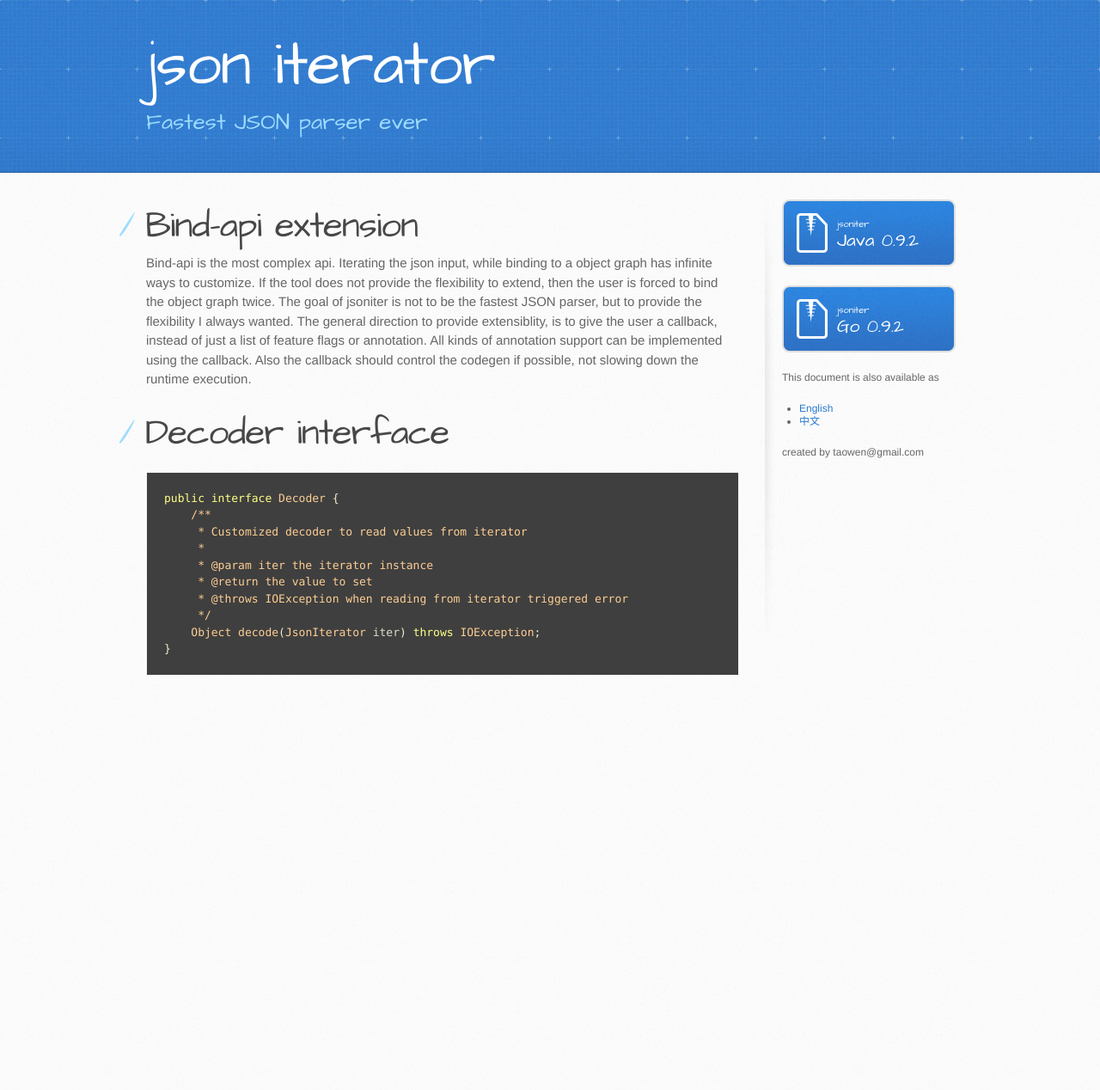
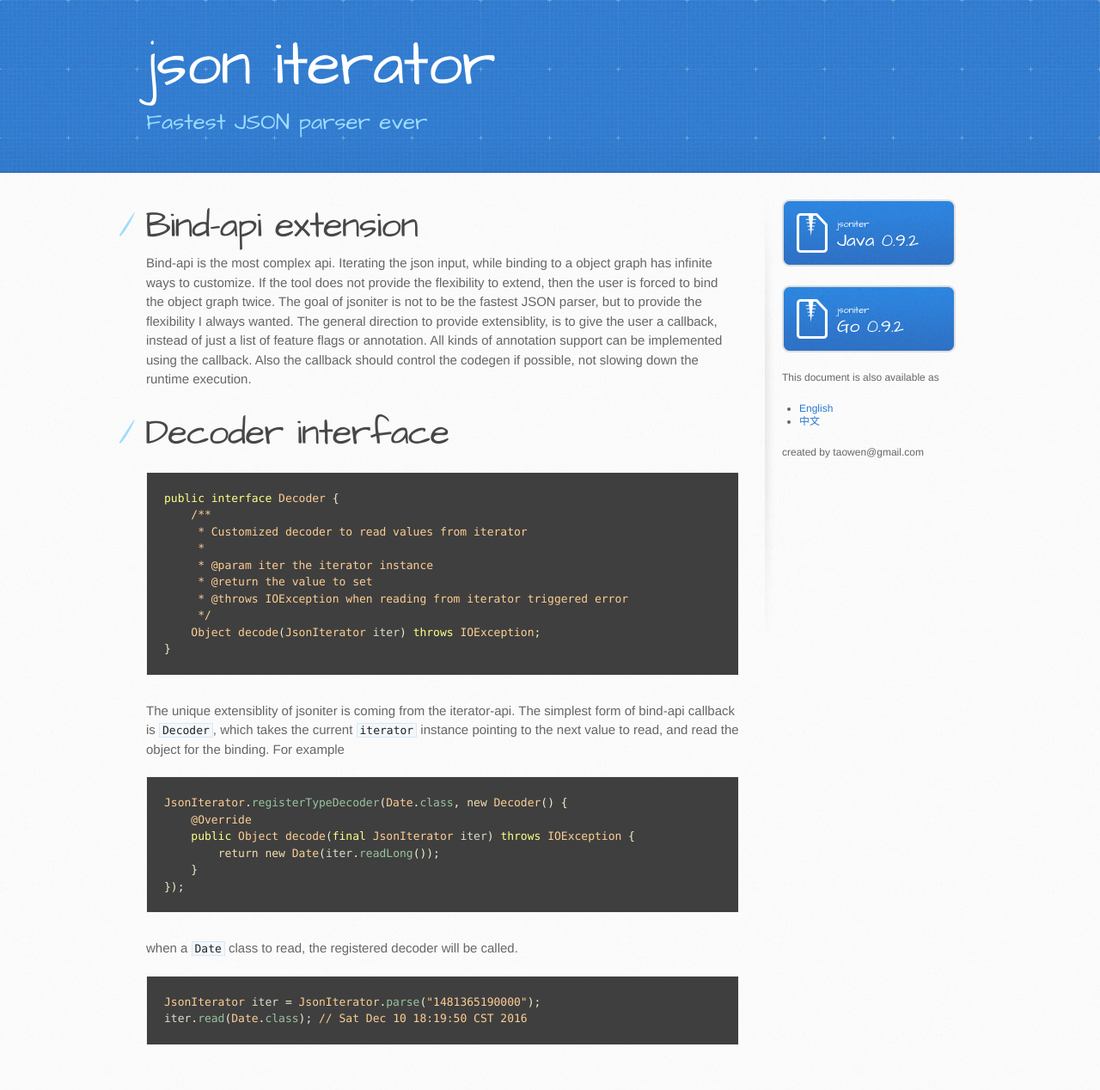
Before and after one commit to json-iterator/json-iterator.github.io, a Jekyll site: the page built from java-extension.md, in a window 1280 px wide. Shown: the whole page at 86% size. Built offline with Jekyll 4.4.1, drawn with Linux system fonts in a browser that asks for light colours; comment, search, counter and statistics services are not loaded; before the commit the page ends 900 px from its top, so only the background shows below that.

Commit message:
Update java-extension.md

````diff
--- a/java-extension.md
+++ b/java-extension.md
@@ -26,3 +26,21 @@ public interface Decoder {
     Object decode(JsonIterator iter) throws IOException;
 }
 ```
+
+The unique extensiblity of jsoniter is coming from the iterator-api. The simplest form of bind-api callback is `Decoder`, which takes the current `iterator` instance pointing to the next value to read, and read the object for the binding. For example
+
+```java
+JsonIterator.registerTypeDecoder(Date.class, new Decoder() {
+    @Override
+    public Object decode(final JsonIterator iter) throws IOException {
+        return new Date(iter.readLong());
+    }
+});
+```
+
+when a `Date` class to read, the registered decoder will be called.
+
+```java
+JsonIterator iter = JsonIterator.parse("1481365190000");
+iter.read(Date.class); // Sat Dec 10 18:19:50 CST 2016
+```
````
